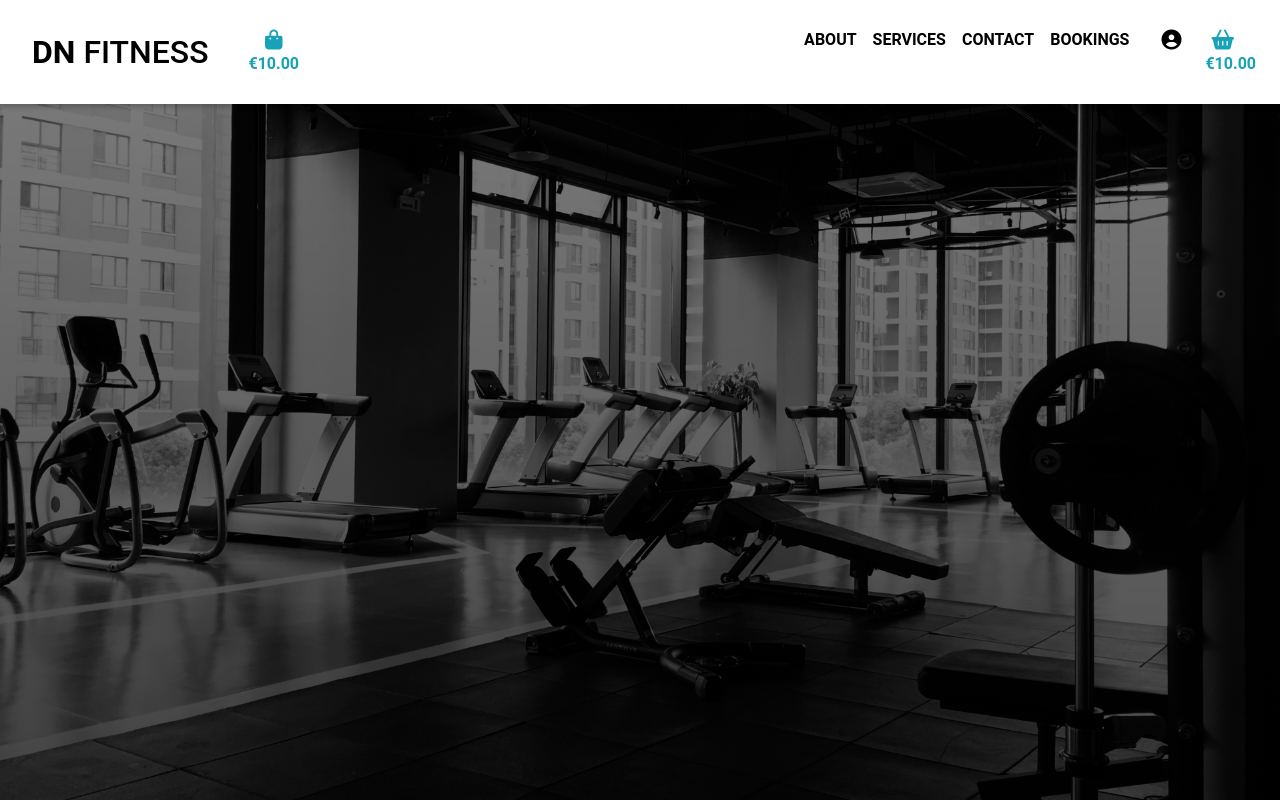
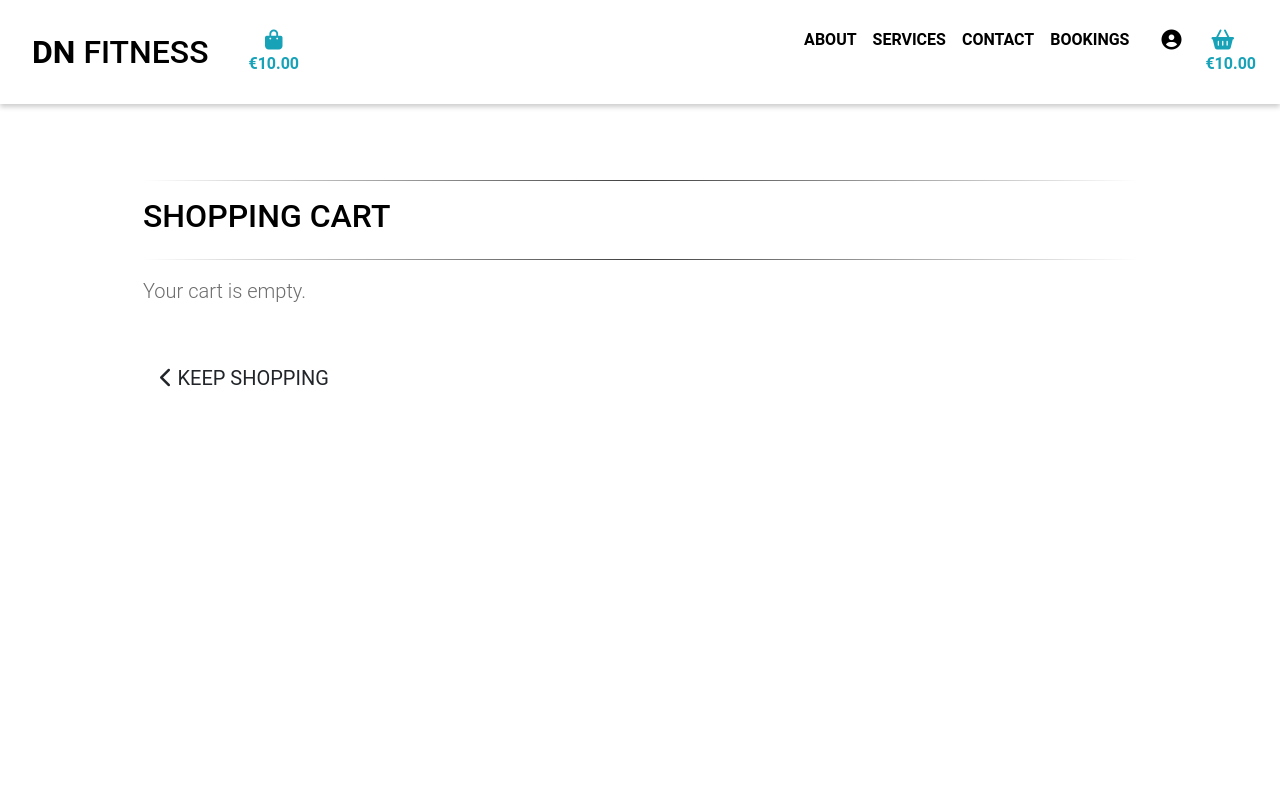
Before and after one commit to nemixu/Milestone4, a Django app: template cart/templates/cart/cart.html in a window 1280 px wide. Run offline with Django 3.2, Linux system fonts and the light colour scheme; the template is opened without the code that fills it: most values are stand-ins (such as "Sample title", 1, 10 or a date in 2020); some libraries are stand-ins or nearby versions.

Commit message:
Added basic boiler text for shopping cart , will  adjust later

```diff
--- a/cart/templates/cart/cart.html
+++ b/cart/templates/cart/cart.html
@@ -12,5 +12,32 @@
 {% endblock  %}
 
 {% block content %}
+    <div class="white-overlay"></div>
+    <div class="container">
+        <div class="row">
+            <div class="col">
+                <hr class="hr-black-long">
+                <h2 class="text-black text-uc mb-4">Shopping Cart<h2>
+                <hr class="hr-black-long">
+            </div>
+        </div>
 
+        <div class="row">
+            <div class="col">
+                {% if bag_items %}
+                    <div class="table-responsive rounded">
+                    </div>
+                {% else %}
+                    <p class="lead mb-5">Your cart is empty.</p>
+                    <a href="{% url 'products' %}" class="btn btn-outline-black rounded-1 btn-lg">
+                        <span class="icon">
+                            <i class="fas fa-chevron-left"></i>
+                        </span>
+                        <span class="text-uppercase">Keep Shopping</span>
+                    </a>
+                {% endif %}
+
+            </div>
+        </div>
+    </div>
 {% endblock  %}
```
